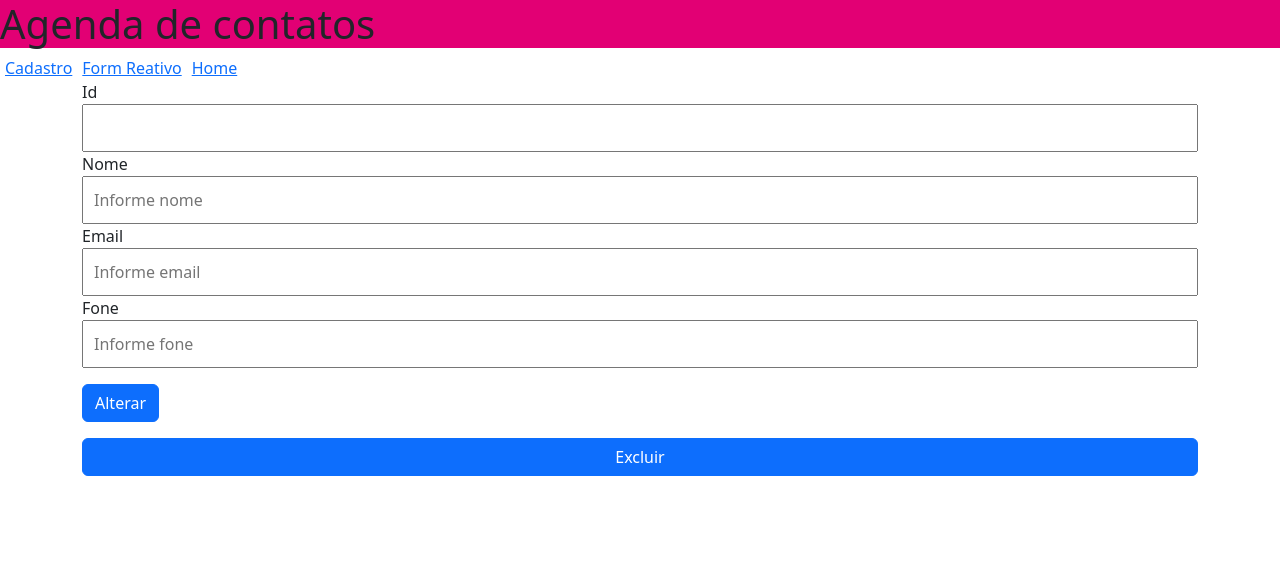
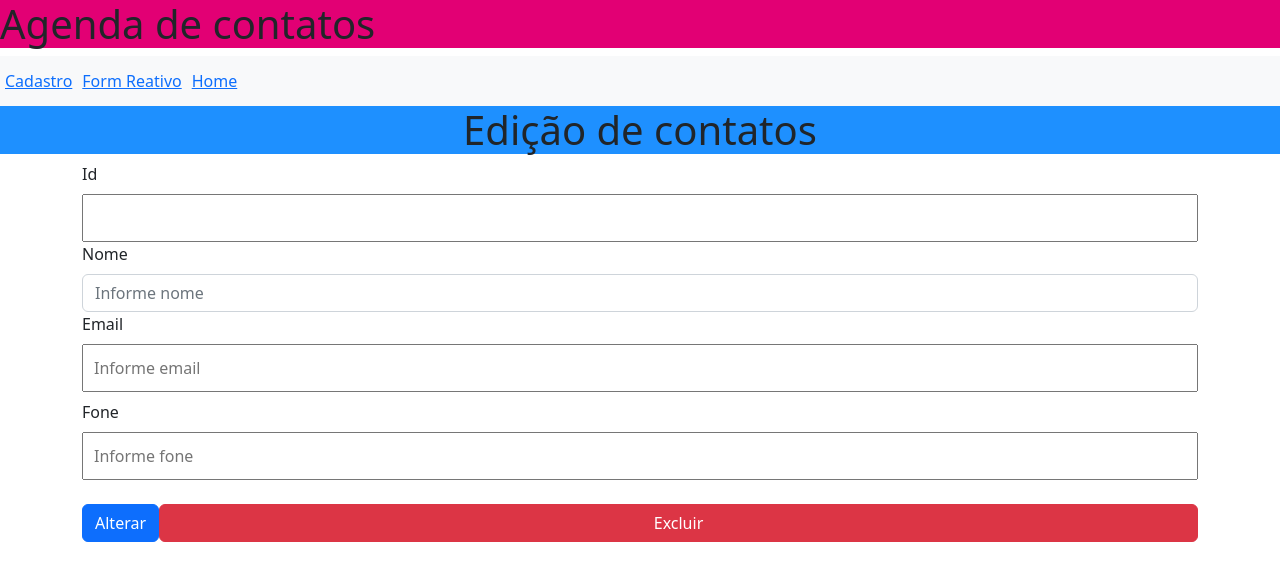
Before and after one commit to instrutorvilson/tsy-angular, an Angular app: page /editar/1 in a window 1280 px wide. Shown: the top 580 px of the page. Built offline with nearby package versions, Linux system fonts and the light colour scheme; no server answers.

Commit message:
Ajustes nos estilos

```diff
--- a/db.json
+++ b/db.json
@@ -1,11 +1,5 @@
 {
   "contatos": [
-    {
-      "nome": "Maria da silva",
-      "email": "maria@hotmail.com",
-      "fone": "(47)9087-0980",
-      "id": 2
-    },
     {
       "nome": "pedro",
       "email": "pedro@gmail.com",
--- a/src/app/app.component.html
+++ b/src/app/app.component.html
@@ -1,5 +1,5 @@
 <h1>Agenda de contatos</h1>
-<nav>
+<nav class="navbar navbar-expand-lg bg-light">
     <a routerLink="cadastro">Cadastro</a>
     <a routerLink="formreativo">Form Reativo</a>
     <a routerLink="">Home</a>
--- a/src/app/edicao/edicao.component.html
+++ b/src/app/edicao/edicao.component.html
@@ -1,19 +1,23 @@
+<h1 class="text-center">Edição de contatos</h1>
 <div class="container">
     <form (ngSubmit)="alterar()">
-        <label for="id">Id</label>
+        <label for="id" class="form-label">Id</label>
         <input id="id" type="text" [(ngModel)]="contato.id" name="id" readonly/>
 
-        <label for="idnome">Nome</label>
-        <input id="idnome" type="text" placeholder="Informe nome" [(ngModel)]="contato.nome" name="nome"/>
+        <label for="idnome" class="form-label">Nome</label>
+        <input id="idnome" class="form-control" type="text" placeholder="Informe nome" [(ngModel)]="contato.nome" name="nome"/>
 
-        <label for="idemail">Email</label>
-        <input id="idemail" type="text" placeholder="Informe email" [(ngModel)]="contato.email" name="email"/>
+        <label for="idemail" class="form-label">Email</label>
+        <input id="idemail" class="form-label" type="text" placeholder="Informe email" [(ngModel)]="contato.email" name="email"/>
 
-        <label for="idfone">Fone</label>
-        <input id="idfone" type="text" placeholder="Informe fone" [(ngModel)]="contato.fone" name="fone"/>
+        <label for="idfone" class="form-label">Fone</label>
+        <input id="idfone" class="form-label" type="text" placeholder="Informe fone" [(ngModel)]="contato.fone" name="fone"/>
 
-        <button class="btn btn-primary mt-3">Alterar</button>
-        <input type="button" class="btn btn-primary mt-3" (click)="excluir()" value="Excluir" />
-        <p>{{msg}}</p>
+        <div class="mt-3 d-flex">
+            <button class="btn btn-primary">Alterar</button>
+            <input type="button" class="btn btn-danger w-300" (click)="excluir()" value="Excluir" />
+        </div>
+
+        <p class="mt-4">{{msg}}</p>
     </form>
 </div>
```
